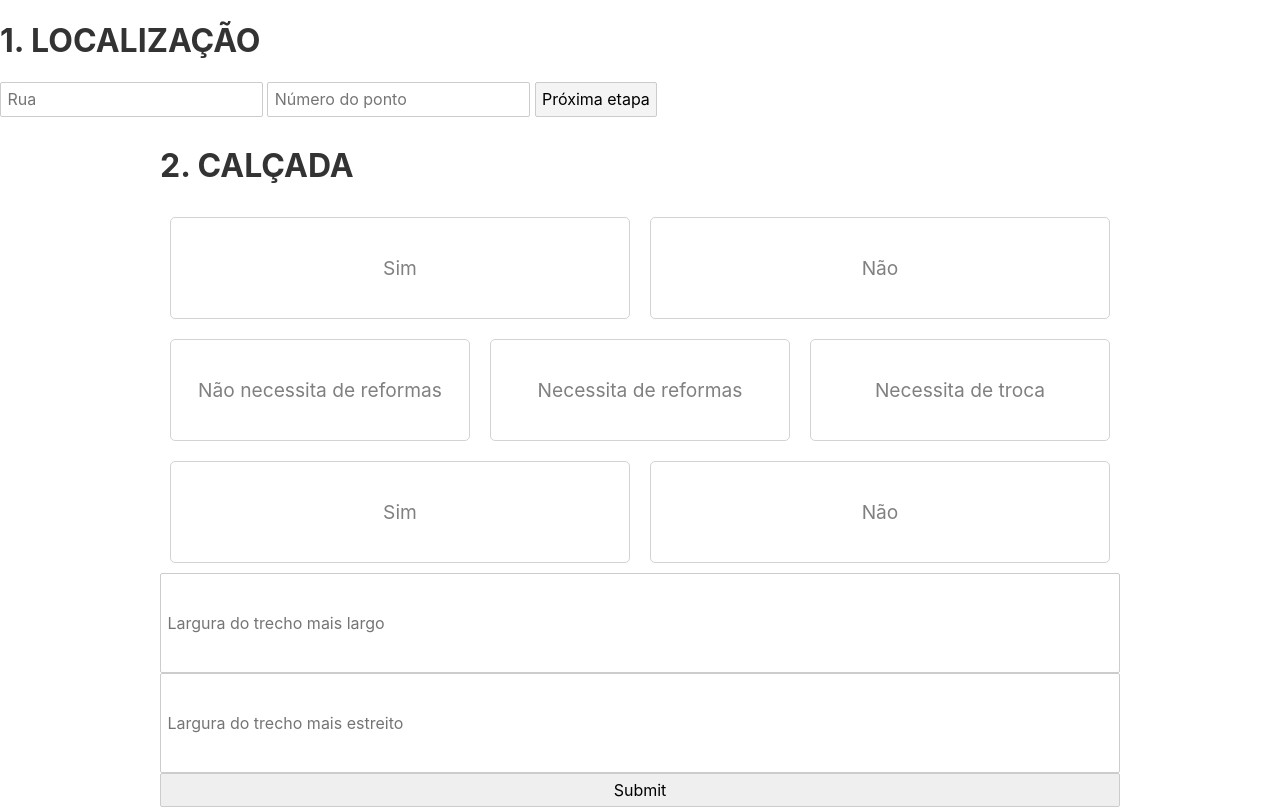
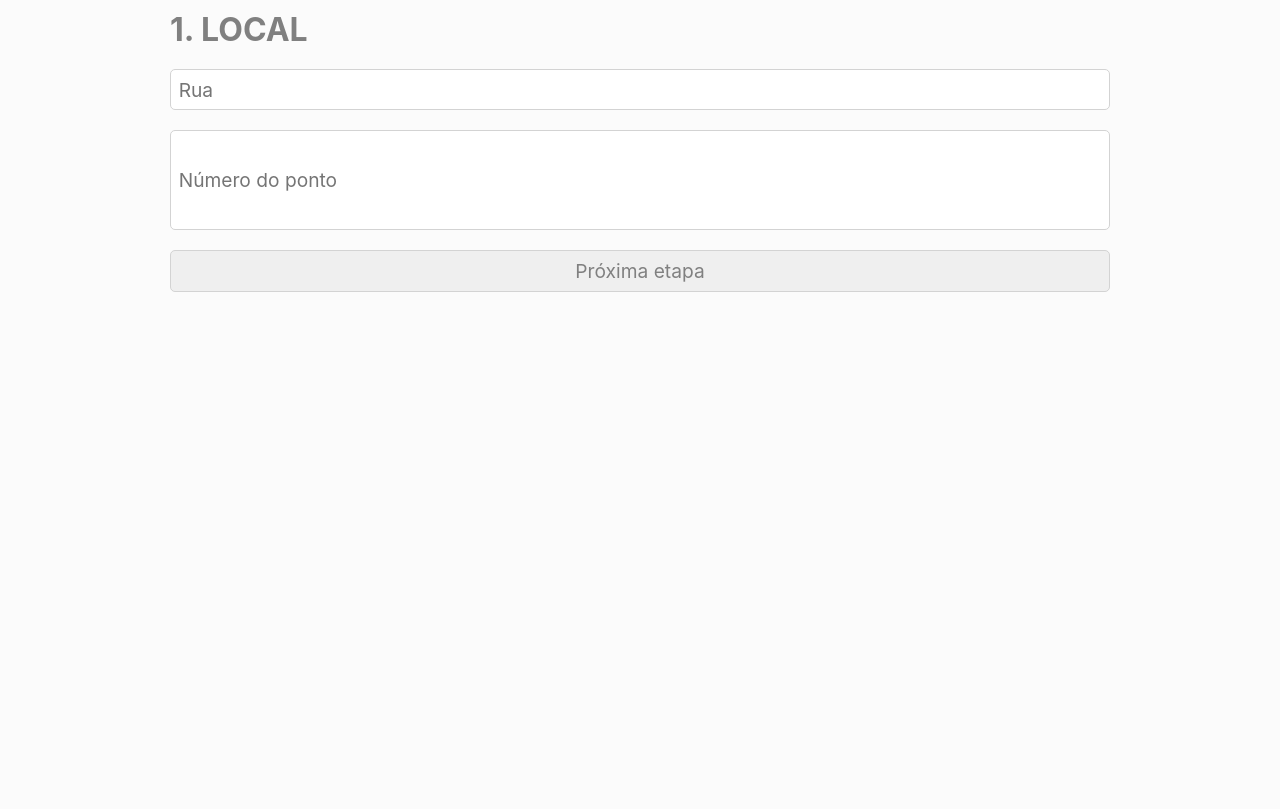
Before and after one commit to ipuf/abrigos-onibus, a Svelte app: page / in a window 1280 px wide. Shown: the top 809 px of the page. Built offline with nearby package versions, Linux system fonts and the light colour scheme.

Commit message:
ajeitando flow do formulario, funçoes

```diff
--- a/src/App.svelte
+++ b/src/App.svelte
@@ -1,8 +1,23 @@
 <script>
+	import { fly } from 'svelte/transition'
 	import Local from './etapas/Local.svelte'
 	import Passeio from './etapas/Passeio.svelte'
 	import Abrigo from './etapas/Abrigo.svelte'
 	import Midias from './etapas/Midias.svelte'
+
+	let form = {}
+	let etapa = 1
+
+	function nextPage (e) {
+		form[e.detail.obj.id] = e.detail.obj.body
+		console.log(form)
+		etapa += 1
+	}
+
+	function sendForm (e) {
+		nextPage(e)
+		alert('form finalizado')
+	}
 </script>
 
 <style>
@@ -12,11 +27,25 @@
 		margin: 0;
 		padding: 0;
 		box-sizing: border-box;
+		background: #fbfbfb
 	}
 </style>
 
-<Local/>
-
-<Passeio/>
-<Abrigo/>
-<Midias/>
+<!-- <Intro> -->
+{#if etapa === 1}
+	<div in:fly="{{ x: -1000, delay: 300, duration: 400 }}" out:fly="{{ x: 1000, duration: 400 }}">
+		<Local on:send={nextPage} />
+	</div>
+{:else if etapa === 2}
+	<div in:fly="{{ x: -1000, delay: 400, duration: 400 }}" out:fly="{{ x: 1000, duration: 400 }}">
+		<Passeio on:send={nextPage}/>
+	</div>
+{:else if etapa === 3}
+	<div in:fly="{{ x: -1000, delay: 400, duration: 400 }}" out:fly="{{ x: 1000, duration: 400 }}">
+		<Abrigo on:send={nextPage} />
+	</div>
+{:else if etapa === 4}
+	<div in:fly="{{ x: -1000, delay: 400, duration: 400 }}" out:fly="{{ x: 1000, duration: 400 }}">
+		<Midias on:send={sendForm} />
+	</div>
+{/if}
--- a/src/etapas/Abrigo.svelte
+++ b/src/etapas/Abrigo.svelte
@@ -1,5 +1,8 @@
 <script>
+	import { createEventDispatcher } from 'svelte'
 	import Switch from '../inputs/Switch.svelte'
+
+  const dispatch = createEventDispatcher()
 
 	let existe = 1 // 1 = existe, 0 = não existe
 	let modeloSelecionado
@@ -7,14 +10,27 @@
 	let qualidade
 	let largura_maior
 	let largura_menor
+
+	$: formObj = {
+    id: 'abrigo',
+    body: {
+      existe: existe
+    }
+  }
+
+  function sendForm () {
+    dispatch('send', {
+      obj: formObj
+    })
+  }
 </script>
-
 
 <style>
 	form {
 		display: flex;
 		flex-direction: column;
-		justify-content: center;
+		justify-content: space-around;
+		align-items: center;
 		margin: auto;
 		width: 75%;
 	}
@@ -33,6 +49,7 @@
 		height: 100%;
 	}
 	p {
+
 		font-size: 1.2em;
 		text-align: center;
 		margin: auto;
@@ -40,7 +57,7 @@
 </style>
 
 
-<form class="container">
+<form action="javascript:void(0);" on:submit={sendForm}>
 	<h1>
 	2. ABRIGO
 	</h1>
@@ -87,4 +104,5 @@
 	<input type="number" bind:value={largura_maior} placeholder="Largura do trecho mais largo" required>
 	<input type="number" bind:value={largura_menor} placeholder="Largura do trecho mais estreito" required>
 
+	<input type="submit"  value="Próxima etapa">
 </form>
--- a/src/etapas/Local.svelte
+++ b/src/etapas/Local.svelte
@@ -1,12 +1,57 @@
 <script>
+  import { createEventDispatcher } from 'svelte'
+
+  const dispatch = createEventDispatcher()
+
   let rua
   let numero_pt
+
+  $: formObj = {
+    id: 'local',
+    body: {
+      rua: rua,
+      numero_pt: numero_pt
+    }
+  }
+
+  function sendForm () {
+    dispatch('send', {
+      obj: formObj
+    })
+  }
 </script>
 
-<h1>
-  1. LOCALIZAÇÃO
-</h1>
+<style>
+  form {
+    display: flex;
+    flex-direction: column;
+    justify-content: center;
+    margin: auto;
+    width: 75%;
+  }
+  form > * {
+    margin: 10px;
+    font-size: 1.2em;
+    border: 1.5px solid lightgray;
+    border-radius: 5px;
+    color: grey;
+  }
+  #title {
+    font-size: 2em;
+    border: none;
+  }
+  input[type="number"] {
+    align-self: stretch;
+    height: 100px;
+  }
+</style>
 
-<input type="text" bind:value={rua} placeholder="Rua" required>
-<input type="number" bind:value={numero_pt} placeholder="Número do ponto" required>
-<button on:click>Próxima etapa</button>
+<form action="javascript:void(0);" on:submit={sendForm}>
+  <h1 id="title">
+    1. LOCAL
+  </h1>
+
+  <input type="text" bind:value={rua} placeholder="Rua" required>
+  <input type="number" bind:value={numero_pt} placeholder="Número do ponto" required>
+  <input type="submit"  value="Próxima etapa">
+</form>
--- a/src/etapas/Passeio.svelte
+++ b/src/etapas/Passeio.svelte
@@ -1,10 +1,31 @@
 <script>
+  import { createEventDispatcher } from 'svelte'
   import Switch from '../inputs/Switch.svelte'
+
+  const dispatch = createEventDispatcher()
+
   let existe
   let qualidade
   let calcerta
   let largura_maior
   let largura_menor
+
+  $: formObj = {
+    id: 'passeio',
+    body: {
+      existe: existe,
+      qualidade: qualidade,
+      calcerta: calcerta,
+      largura_maior: largura_maior,
+      largura_menor: largura_menor
+    }
+  }
+
+  function sendForm () {
+    dispatch('send', {
+      obj: formObj
+    })
+  }
 </script>
 
 <style>
@@ -15,36 +36,50 @@
     margin: auto;
     width: 75%;
   }
+  form > * {
+    margin: 10px;
+    font-size: 1.2em;
+    border: 1.5px solid lightgray;
+    border-radius: 5px;
+    color: grey;
+  }
+  #title {
+    font-size: 2em;
+    border: none;
+  }
   input[type="radio"] {
-    display: none;
+    opacity: 0;
+    height: 1%;
   }
   input[type="number"] {
-    align-self: end;
+    align-self: stretch;
     height: 100px;
-    width: 100%;
-    margin: auto;
   }
   label {
     display: flex;
+    flex-direction: column;
     width: 100%;
     height: 100%;
+    align-items: center;
+    align-content: center;
+    justify-content: flex-end;
   }
   p {
-    font-size: 1.2em;
     text-align: center;
     margin: auto;
+    height: 99%;
   }
 </style>
 
-<form class="container">
-  <h1>
+<form action="javascript:void(0);" on:submit={sendForm}>
+  <h1 id="title">
     2. CALÇADA
   </h1>
 
   <Switch>
     <label slot="good">
+      <p>Sim</p>
       <input type="radio" name="existe" bind:group={existe} value={'sim'} required>
-      <p>Sim</p>
     </label>
     <label slot="bad">
       <input type="radio" name="existe" bind:group={existe} value={'não'}>
@@ -54,7 +89,7 @@
 
   <Switch estados={3}>
     <label slot="good">
-      <input type="radio" bind:group={qualidade} value={'noref'}>
+      <input type="radio" bind:group={qualidade} value={'noref'} required>
       <p>Não necessita de reformas</p>
     </label>
     <label slot="medium">
@@ -69,7 +104,7 @@
 
   <Switch>
     <label slot="good">
-      <input type="radio" bind:group={calcerta} value={'sim'}>
+      <input type="radio" bind:group={calcerta} value={'sim'} required>
       <p>Sim</p>
     </label>
     <label slot="bad">
@@ -81,5 +116,5 @@
   <input type="number" bind:value={largura_maior} placeholder="Largura do trecho mais largo" required>
   <input type="number" bind:value={largura_menor} placeholder="Largura do trecho mais estreito" required>
 
-  <input type="submit" on:click={() => alert('clicked')}>
+  <input type="submit" value="Próxima etapa">
 </form>
--- a/src/inputs/Switch.svelte
+++ b/src/inputs/Switch.svelte
@@ -6,20 +6,26 @@
   function toggleState (state) {
     cor = state
   }
-
 </script>
 
 <style>
   .container {
     display: flex;
+    flex-direction: row;
+    flex-wrap: wrap;
+    flex-flow: row wrap;
+    justify-content: center;
+		align-items: center;
+    align-content: flex-end;
     width: 100%;
   }
   div {
+    flex: 1;
     padding: 0;
     margin: 10px;
-    width: 50%;
     height: 100px;
     color: grey;
+    background-color:white;
     border: 1.5px solid lightgray;
     border-radius: 5px;
 	}
@@ -36,7 +42,6 @@
 		color: white;
 	}
 </style>
-
 
 <section class="container">
   {#if estados === 2}
```
